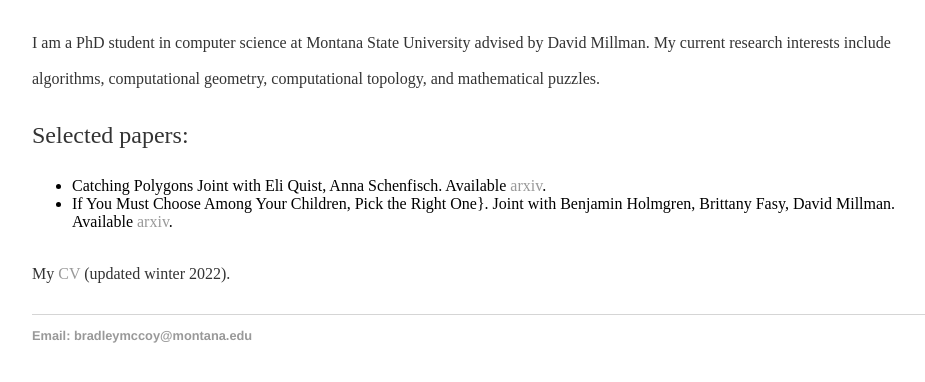
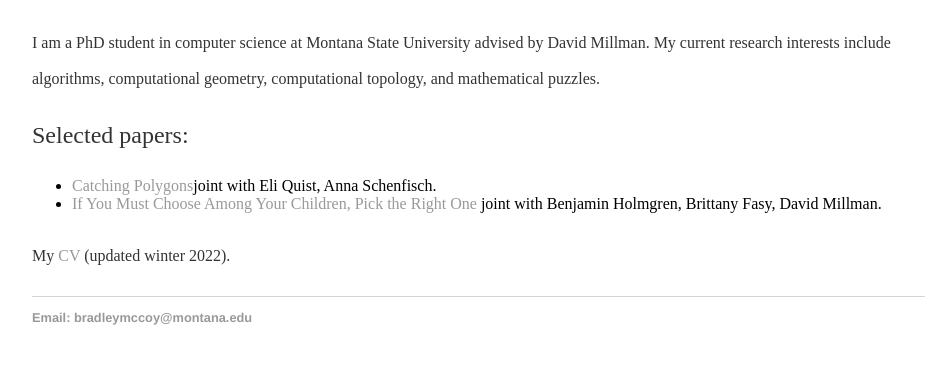
Before and after one commit to Brad-A-M/Brad-A-M.github.io, a Jekyll site: the page built from index.html, in a window 1280 px wide, cut to the strip 421-803 px from the top of the page. Shown: the whole strip, without its empty margins (160-1085 px from the left). Built offline with Jekyll 4.4.1, drawn with Linux system fonts in a browser that asks for light colours.

Commit message:
Update index.html

```diff
--- a/index.html
+++ b/index.html
@@ -16,14 +16,13 @@
 	</p>
 
 	<p>
-		Selected papers:</p>
+		Selected papers:
+	</p>
 
 	<ul>
-  		<li>Catching Polygons Joint with Eli Quist, Anna Schenfisch. Available
-		<a href="https://arxiv.org/abs/2201.01286">arxiv</a>.</li>
-  		<li>If You Must Choose Among Your Children, Pick the Right One}.
-	Joint with Benjamin Holmgren, Brittany Fasy, David Millman. Available
-		<a href ="https://arxiv.org/abs/2103.13882">arxiv</a>.</li>
+  		<li><a href="https://arxiv.org/abs/2201.01286">Catching Polygons</a>joint with Eli Quist, Anna Schenfisch.</li>
+  		<li><a href ="https://arxiv.org/abs/2103.13882">If You Must Choose Among Your Children, Pick the Right One</a>
+		joint with Benjamin Holmgren, Brittany Fasy, David Millman.</li>
 	</ul>
 
 
```
